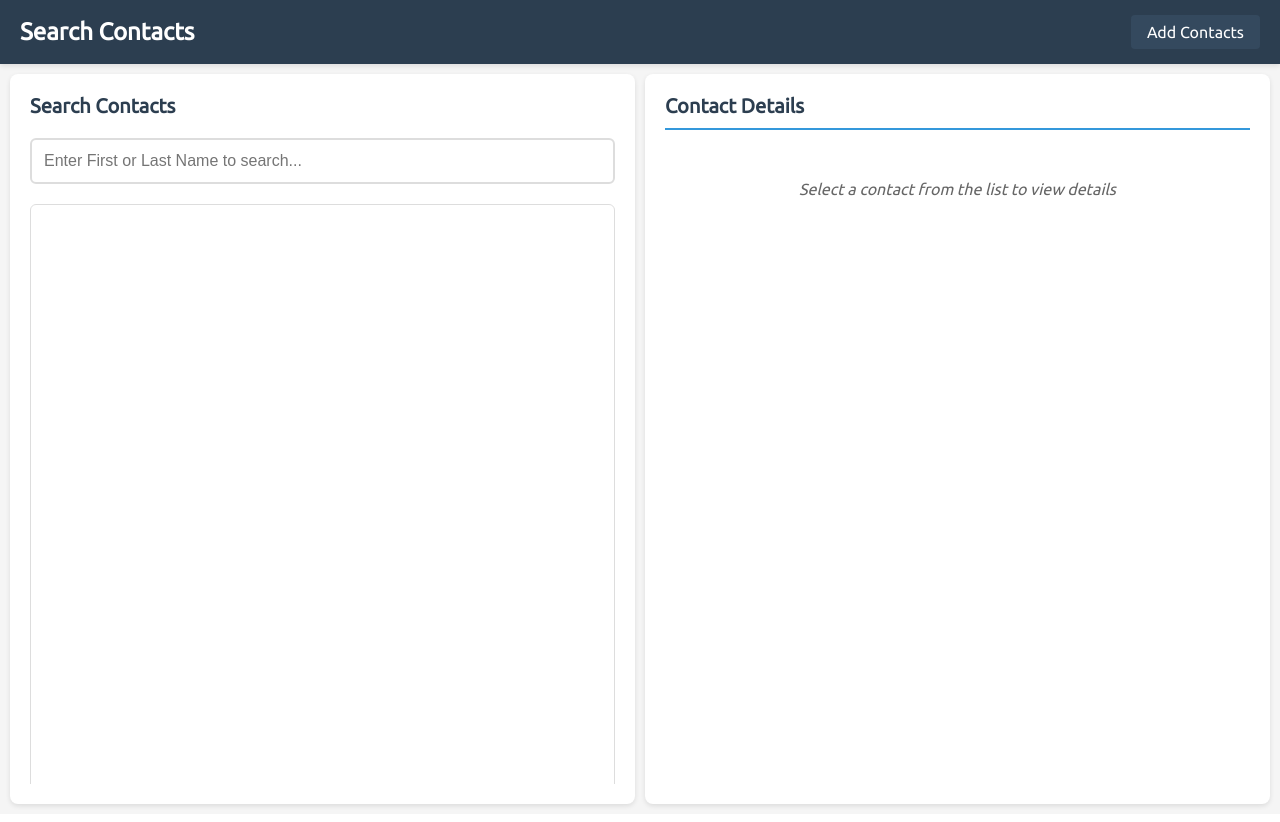
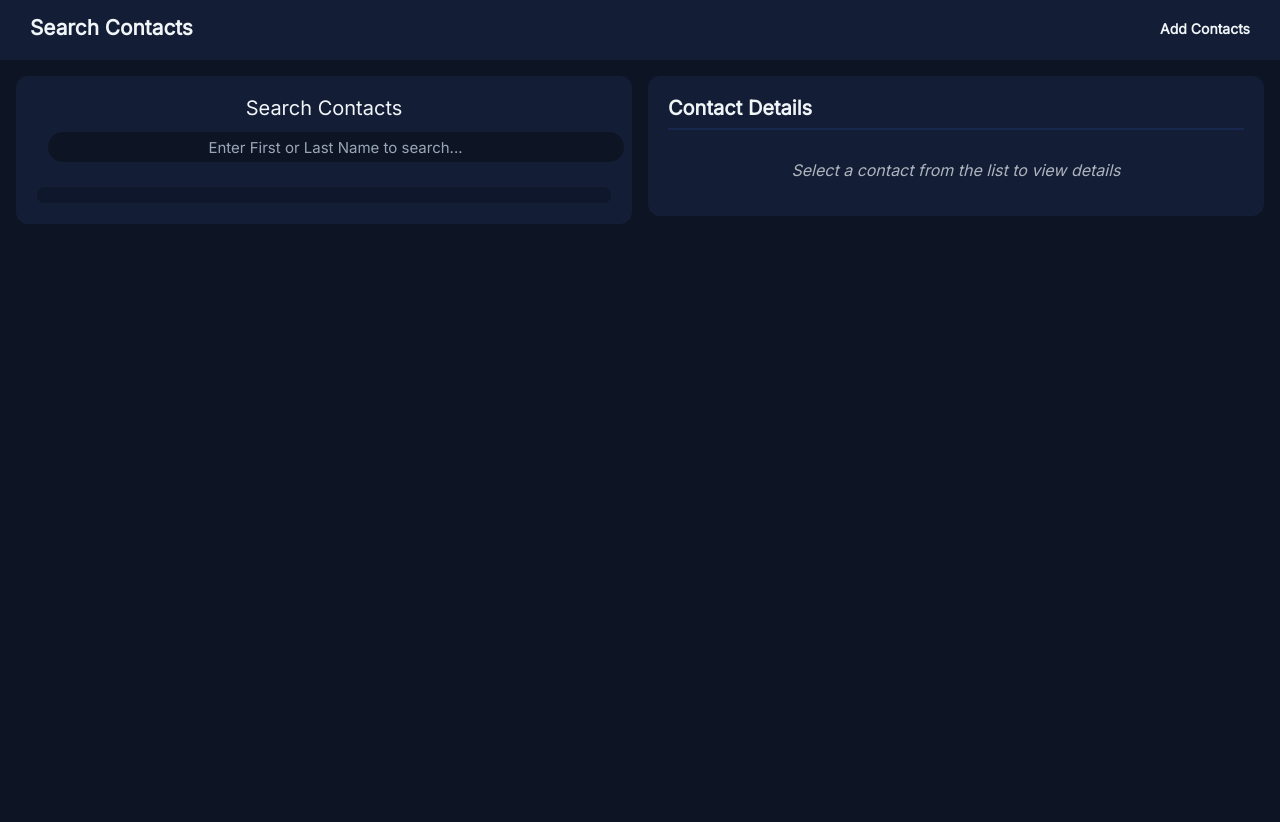
Before and after one commit to fgxmt/LAMP-Project-Group20, a PHP site: page /searchContact.html in a window 1280 px wide. Run offline with PHP 8.4, Linux system fonts and the light colour scheme.

Commit message:
Matched search page to rest of the site

```diff
--- a/css/search.css
+++ b/css/search.css
@@ -1,247 +1,252 @@
-body {
-    font-family: 'Ubuntu', 'Inter', sans-serif;
+body
+{
     margin: 0;
-    padding: 0;
-    background-color: #f5f5f5;
+    background-color: #0D1525;
+}
+a {
+  color: #16A149;
+  background-color: none;
+  font-weight: bolder;
 }
 
-#Header {
-    background-color: #2c3e50;
-    color: white;
-    padding: 15px 20px;
-    display: flex;
-    justify-content: space-between;
-    align-items: center;
-    box-shadow: 0 2px 5px rgba(0,0,0,0.1);
+/* Header */
+#Header
+{
+    width: 100%;
+    height: 60px;
+    font-weight:bolder;
+    font-family: 'Inter',Inter,monospace;
+    background-color: #131D35;
+}
+#Website-Name {
+    font-size: 130%;
+    position: absolute;
+    margin-top: 15px;
+    margin-bottom: 15px;
+    padding-left: 30px;
+    color: #F0F5F8;
+}
+#navLink {
+    position: absolute;
+    right: 30px;
+    top: 20px;
+    font-family: 'Inter', sans-serif;
+    font-weight: bold;
+    font-size: 14px;
+    color: #F0F5F8;
+    text-decoration: none;
+}
+#navLink:hover {
+    color: #16A149;
+    text-decoration: underline;
 }
 
-#Website-Name {
-    font-size: 24px;
-    font-weight: bold;
+/* Layout */
+#mainContainer {
+    display: flex;
+    gap: 16px;
+    padding: 16px;
+    align-items: flex-start;
+    min-height: calc(100vh - 70px);
 }
 
-#navLink {
-    color: white;
-    text-decoration: none;
-    padding: 8px 16px;
-    border-radius: 4px;
-    background-color: #34495e;
-    transition: background-color 0.3s;
+/* Panels */
+#searchSection,
+#contactDetails {
+    flex: 1;
+    background-color: #131D35;
+    border-radius: 12px;
+    padding: 20px;
+    color: #F0F5F8;
+    font-family: 'Inter';
 }
 
-#navLink:hover {
-    background-color: #3e5770;
+/* Titles */
+#searchContact-TextTitle {
+    font-size: 20px;
+    text-align: center;
+    margin-bottom: 12px;
 }
 
-#mainContainer {
-    display: flex;
-    height: calc(100vh - 70px);
-    gap: 10px;
-    padding: 10px;
+/* Search bar */
+#searchBar {
+    margin-bottom: 12px;
+}
+#sBar {
+    width: 100%;
+    padding: 10px 14px;
+    border-radius: 25px;
+    background-color: #0D1525;
+    color: #F0F5F8;
+    border: none;
+    outline: none;
+    font-size: 15px;
+    box-sizing: border-box;
+}
+#sBar::placeholder {
+    color: #9aa6b5;
+}
+#sBar:focus {
+    box-shadow: 0 0 0 3px rgba(60,97,221,0.12);
 }
 
-#searchSection {
-    flex: 1;
-    background-color: white;
-    border-radius: 8px;
-    padding: 20px;
-    box-shadow: 0 2px 5px rgba(0,0,0,0.1);
-    overflow: hidden;
-    display: flex;
-    flex-direction: column;
-}
-
-#searchContact-TextTitle {
-    margin-bottom: 20px;
-}
-
-#searchContact-TextTitle span {
-    font-size: 20px;
-    font-weight: bold;
-    color: #2c3e50;
-}
-
-#searchBar {
-    margin-bottom: 20px;
-}
-
-#sBar {
-    width: 100%;
-    padding: 12px;
-    border: 2px solid #ddd;
-    border-radius: 6px;
-    font-size: 16px;
-    box-sizing: border-box;
-}
-
-#sBar:focus {
-    outline: none;
-    border-color: #3498db;
-}
-
+/* Contacts list */
 #contactsList {
     flex: 1;
     overflow: hidden;
 }
-
 #contactsContainer {
     height: 100%;
     overflow-y: auto;
-    border: 1px solid #ddd;
-    border-radius: 6px;
-    padding: 10px;
+    border-radius: 8px;
+    padding: 8px;
+    background-color: rgba(13,21,37,0.6);
+    border: 1px solid rgba(240,245,248,0.03);
 }
 
+/* Contact items */
 .contact-item {
     padding: 12px;
-    border-bottom: 1px solid #eee;
+    border-bottom: 1px solid rgba(255,255,255,0.03);
     cursor: pointer;
-    transition: background-color 0.2s;
-    border-radius: 4px;
-    margin-bottom: 5px;
+    transition: background-color 0.15s;
+    border-radius: 6px;
+    margin-bottom: 6px;
+    background: transparent;
+    color: #F0F5F8;
 }
-
 .contact-item:hover {
-    background-color: #f8f9fa;
+    background-color: rgba(255,255,255,0.02);
 }
-
 .contact-item.selected {
-    background-color: #3498db;
-    color: white;
+    background-color: #3C61DD;
+    color: #FFFFFF;
 }
-
 .contact-name {
     font-weight: bold;
     font-size: 16px;
 }
-
 .contact-phone {
-    color: #666;
+    color: rgba(240,245,248,0.7);
     font-size: 14px;
     margin-top: 4px;
 }
 
-.contact-item.selected .contact-phone {
-    color: #e8f4f8;
+/* Details header */
+#detailsHeader {
+    margin-bottom: 12px;
+    border-bottom: 2px solid rgba(60,97,221,0.14);
+    padding-bottom: 8px;
 }
-
-#contactDetails {
-    flex: 1;
-    background-color: white;
-    border-radius: 8px;
-    padding: 20px;
-    box-shadow: 0 2px 5px rgba(0,0,0,0.1);
-}
-
-#detailsHeader {
-    margin-bottom: 20px;
-    border-bottom: 2px solid #3498db;
-    padding-bottom: 10px;
-}
-
 #detailsHeader span {
     font-size: 20px;
     font-weight: bold;
-    color: #2c3e50;
+    color: #F0F5F8;
 }
 
+/* Input blocks */
 #inputBlock {
-    margin-bottom: 15px;
+    margin-bottom: 12px;
+    overflow: auto;
+    clear: both;
 }
-
-#inputHeaders {
-    margin-bottom: 5px;
+#inputHeaders{
+    display: block;
+    float: left;
+    margin-top: 5px;
+    width: 30%;
+    margin-left:5%;
+    color: #F0F5F8;
 }
-
+#inputField{
+    display: block;
+    float: right;
+    width: 50%;
+    margin-right:10%;
+}
 #contact-Text {
     font-weight: bold;
-    color: #2c3e50;
+    color: #F0F5F8;
     font-size: 14px;
 }
 
-#inputField input {
+/* Inputs */
+input[type="text"], input[type="password"], input[type="email"],
+#inputField input,
+#inputField input[readonly] {
+    border-radius: 25px;
+    background-color: #0D1525;
+    color: #F0F5F8;
+    text-align: center;
     width: 100%;
-    padding: 10px;
-    border: 2px solid #ddd;
-    border-radius: 4px;
-    font-size: 16px;
+    margin-left: 2%;
+    margin-bottom: 2%;
+    font-family: 'Inter';
+    font-size: 15px;
+    height:30px;
+    outline:none;
+    border:none;
     box-sizing: border-box;
-    transition: border-color 0.3s;
+}
+#inputField input:focus, #sBar:focus {
+    box-shadow: 0 0 0 3px rgba(60,97,221,0.12);
 }
 
-#inputField input:focus {
-    outline: none;
-    border-color: #3498db;
+/* Buttons */
+.buttons
+{
+    font-size: 15px;
+    border-radius: 25px;
+    font-family: 'Ubuntu', sans-serif;
+    background-color: #3C61DD;
+    color: #F0F5F8;
+    border: none;
+    padding: 10px 18px;
+    margin: 6px;
+    cursor: pointer;
+}
+.buttons:hover{
+    background-color: rgba(0,213,18,0.31);
+    color: #FFFFFF;
+    opacity: 0.9;
 }
 
-#inputField input[readonly] {
-    background-color: #f8f9fa;
-    cursor: default;
-}
-
-#inputField input[readonly]:focus {
-    border-color: #ddd;
-}
-
-.buttons {
-    background-color: #3498db;
-    color: white;
-    border: none;
-    padding: 10px 20px;
-    margin: 5px;
-    border-radius: 5px;
-    cursor: pointer;
-    font-size: 16px;
-    transition: background-color 0.3s;
-}
-
-.buttons:hover {
-    background-color: #2980b9;
-}
-
+/* Action buttons */
 #delete {
     background-color: #e74c3c;
+    color: #F0F5F8;
 }
-
-#delete:hover {
-    background-color: #c0392b;
-}
-
+#delete:hover { background-color: #c0392b; }
 #save {
     background-color: #27ae60;
+    color: #F0F5F8;
 }
-
-#save:hover {
-    background-color: #229954;
-}
-
+#save:hover { background-color: #229954; }
 #cancel {
     background-color: #95a5a6;
+    color: #F0F5F8;
 }
-
-#cancel:hover {
-    background-color: #7f8c8d;
-}
+#cancel:hover { background-color: #7f8c8d; }
 
 #buttonContainer {
-    margin-top: 20px;
+    margin-top: 12px;
     text-align: center;
 }
 
+/* No contact selected */
 #noContactSelected {
     text-align: center;
-    color: #666;
+    color: rgba(240,245,248,0.7);
     font-style: italic;
-    margin-top: 50px;
+    margin-top: 30px;
 }
 
-/* Loading states */
+/* Utility states */
 .loading {
     text-align: center;
     color: #666;
     padding: 20px;
 }
-
 .error {
     background-color: #f8d7da;
     color: #721c24;
@@ -249,7 +254,6 @@ body {
     border-radius: 4px;
     margin: 10px 0;
 }
-
 .success {
     background-color: #d4edda;
     color: #155724;
```
